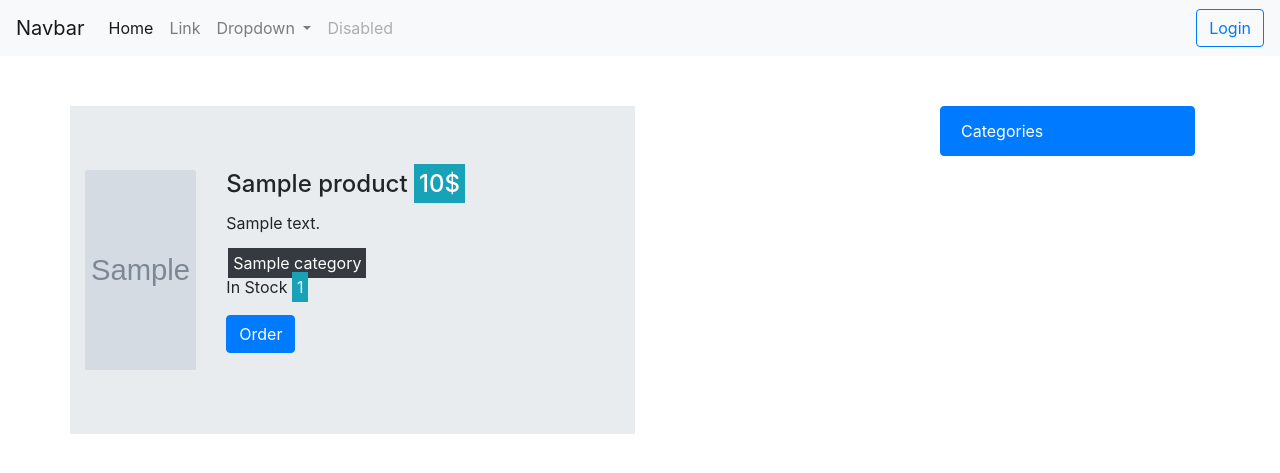
After one commit to ealdadah/shopee, a Django app: page /1/ in a window 1280 px wide. The commit adds this page. Shown: the top 473 px of the page. Run offline with Django 3.2, Linux system fonts and the light colour scheme; tables that the repository leaves empty hold one stand-in row (values such as "Sample post"); grey boxes marked "Sample" are stand-in pictures; some libraries are stand-ins or nearby versions.

Commit message:
make template

```diff
--- a/shop/models.py
+++ b/shop/models.py
@@ -25,7 +25,7 @@ class Product(models.Model):
 
 class Order(models.Model):
     user = models.ForeignKey(User, on_delete=models.CASCADE, related_name="orders")
-    product = models.ManyToManyField(Product, related_name="orders")
+    product = models.ForeignKey(Product, on_delete=models.CASCADE, related_name="orders", null=True)
     total_cost = models.IntegerField(blank=True, null=True)
     created_at = models.DateTimeField(default=timezone.now)
     delivery_date = models.DateTimeField(blank=True)
--- a/shop/views.py
+++ b/shop/views.py
@@ -1,8 +1,10 @@
-from django.shortcuts import render
+import datetime
+from django.shortcuts import render, get_object_or_404
+from django.utils import timezone
 
 from django.views.generic import ListView
 
-from shop.models import Product, Category
+from shop.models import Product, Category, Order
 
 
 def index_page(request):
@@ -15,3 +17,41 @@ def index_page(request):
     }
 
     return render(request, "index.html", context)
+
+
+def product_page(request, pk):
+    product = get_object_or_404(Product, pk=pk)
+    user = request.user
+    order = Order()
+    context = {
+        'product': product,
+    }
+    if request.method == 'POST':
+
+        order.product = product
+        order.user = user
+        order.total_cost = product.cost
+        order.delivery_date = datetime.datetime.now() + datetime.timedelta(days=5)
+        order.save()
+    return render(request, 'product.html', context)
+
+
+#
+#
+#
+# def function_based_view(request):
+#     """
+#     Function based views take a request and are very explicit in the actions.
+#     They have more code in some regards, but they go step by step in execution.
+#     """
+#
+#     if request.method == 'POST':
+#         if form.is_valid():
+#             form.save()
+#             return redirect('function')
+#         else:
+#             return HttpResponse('Error!')
+#
+#     context = {'form': form}
+#
+#     return render(request, 'my_template.html', context)
--- a/shopee/urls.py
+++ b/shopee/urls.py
@@ -18,11 +18,12 @@ from django.conf.urls.static import static
 from django.contrib import admin
 from django.urls import path
 
-from shop.views import index_page
+from shop.views import index_page, product_page
 
 urlpatterns = [
     path('admin/', admin.site.urls),
     path('', index_page, name='index'),
+    path('<int:pk>/', product_page, name='product'),
 ]
 
 if settings.DEBUG:
--- a/templates/index.html
+++ b/templates/index.html
@@ -14,7 +14,7 @@
         <div class="card-body">
             <h4 class="card-title">{{ product.name }}</h4>
             <p class="card-text">{{ product.description }}</p>
-            <a href="#" class="btn btn-primary">More</a>
+            <a href="{% url 'product' product.id %}" class="btn btn-primary">More</a>
         </div>
     </div>
             {% endfor %}
--- /dev/null
+++ b/templates/product.html
@@ -0,0 +1,38 @@
+{% extends 'base.html' %}
+{% load static %}
+
+{% block content %}
+
+<div class="col-12 col-md-9">
+    <p class="float-right d-md-none">
+            <button type="button" class="btn btn-primary btn-sm" data-toggle="offcanvas">Toggle nav</button>
+          </p>
+    <div class="row" style="margin-top: 50px">
+
+<div class="jumbotron jumbotron-fluid">
+  <div class="container">
+      <div class="row">
+      <div class="col-3">
+        <img class="card-img-top" src="{{ product.image.url }}" height="200"  alt="Card image cap">
+      </div>
+      <div class="col-6">
+            <h4 class="card-title">{{ product.name }} <span class="badge-info" style="padding: 5px;">{{ product.cost }}$
+            </span></h4>
+
+            <p class="card-text">{{ product.description }}</p>
+            {% for cat in product.category.all %}
+            <span class="card-text badge-dark" style="padding: 5px; margin: 2px">{{ cat.name }}</span>
+          {% endfor %}
+            <p class="card-text">In Stock <span class="badge-info" style="padding: 5px;">{{ product.numberOfProduct }}</span></p>
+            <form class="form-inline my-2 my-lg-0" method="POST" action="{% url 'product' product.id %}">
+                {% csrf_token %}
+                <button class="btn btn-primary my-2 my-sm-0" type="submit">Order</button>
+            </form>
+        </div>
+          </div>
+  </div>
+    </div>
+    </div>
+</div>
+
+{% endblock %}
```
Also changed, not shown: shop/migrations/0004_auto_20171227_1834.py (added).
